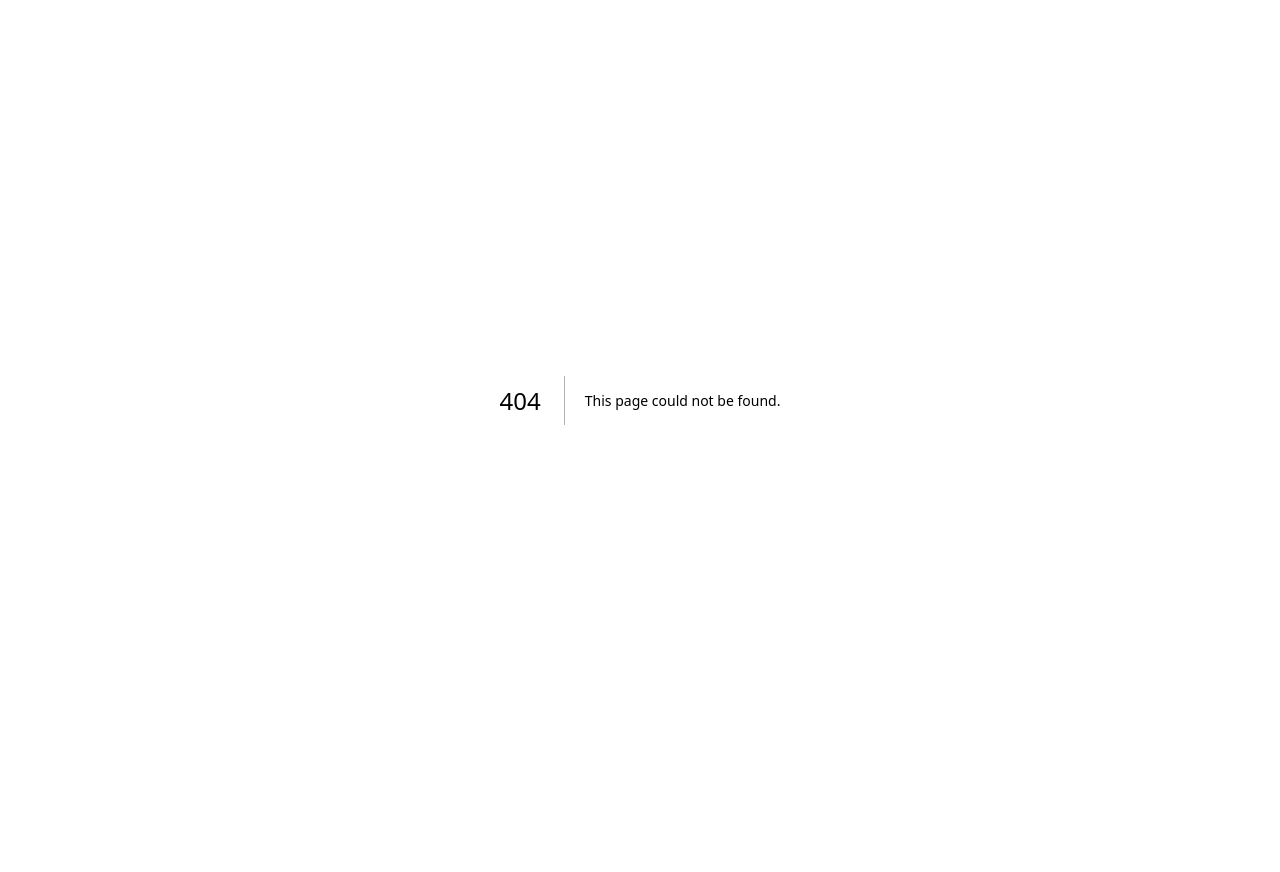
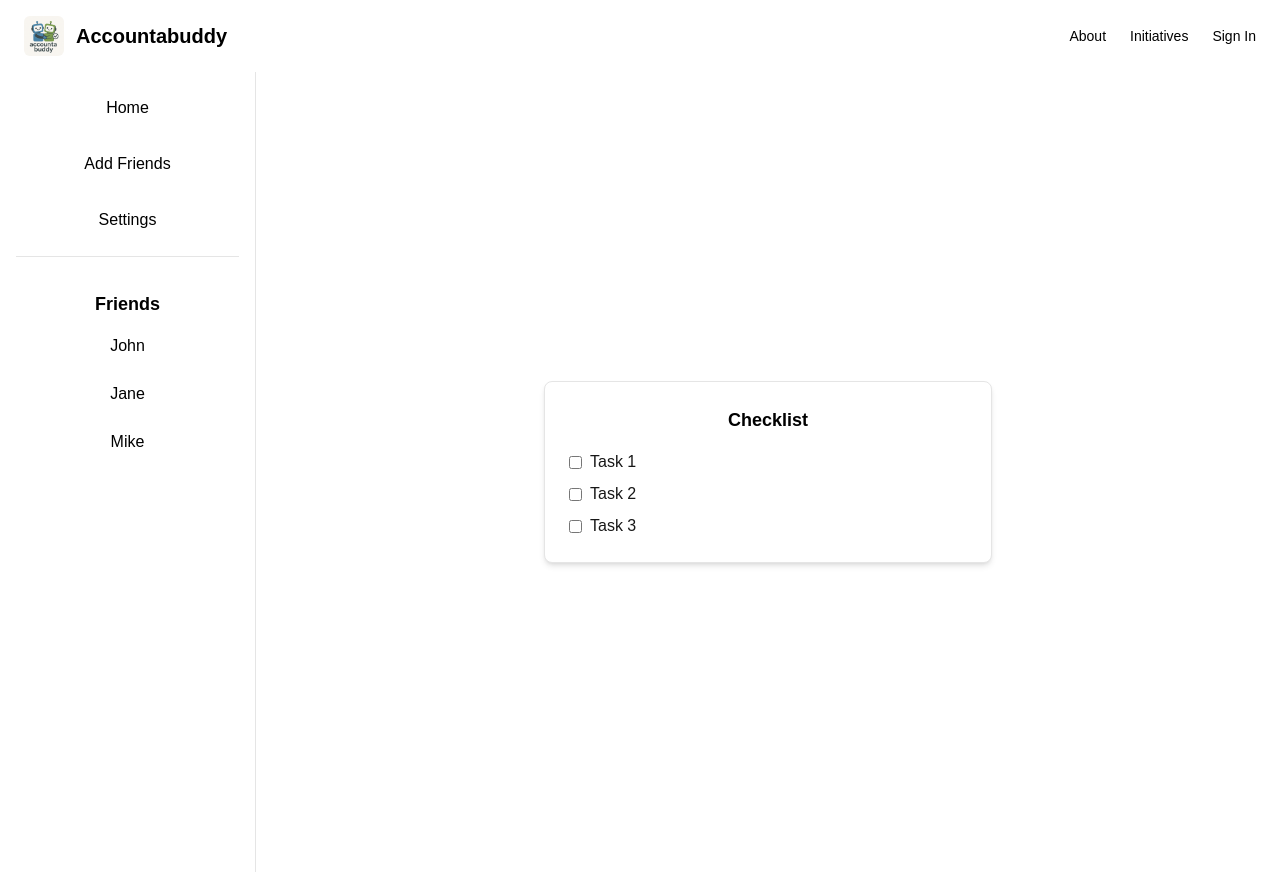
Before and after one commit to jalee314/AccountaBuddy, a Next.js app: page /friendlist in a window 1280 px wide. Before the commit this address had no page. Before the commit the page ends 800 px from the top, so only its background shows below. Built offline with nearby package versions, Linux system fonts and the light colour scheme.

Commit message:
create friendlist page.js

```diff
--- /dev/null
+++ b/app/friendlist/page.js
@@ -0,0 +1,109 @@
+// app/friendlist/page.js
+'use client';
+import Navbar from '../../components/Navbar'; // adjust path if needed
+import { useState } from 'react';
+
+export default function friendlistPage() {
+  const [tasks, setTasks] = useState([
+    { id: 1, text: 'Task 1', completed: false },
+    { id: 2, text: 'Task 2', completed: false },
+    { id: 3, text: 'Task 3', completed: false },
+  ]);
+
+  const toggleTask = (id) => {
+    setTasks((prevTasks) =>
+      prevTasks.map((task) =>
+        task.id === id ? { ...task, completed: !task.completed } : task
+      )
+    );
+  };
+
+  return (
+    <>
+      <Navbar />
+      <main className="min-h-screen bg-[var(--background)] text-[var(--foreground)] flex">
+        {/* Sidebar */}
+        <aside className="w-64 bg-white dark:bg-neutral-900 border-r border-neutral-200 dark:border-neutral-800 p-4 flex flex-col items-start">
+          <ul className="space-y-4 w-full">
+            <li>
+              <a
+                href="#"
+                className="block text-center text-black dark:text-white hover:bg-gray-100 dark:hover:bg-neutral-800 py-2 rounded-md transition"
+              >
+                Home
+              </a>
+            </li>
+            <li>
+              <a
+                href="#"
+                className="block text-center text-black dark:text-white hover:bg-gray-100 dark:hover:bg-neutral-800 py-2 rounded-md transition"
+              >
+                Add Friends
+              </a>
+            </li>
+            <li>
+              <a
+                href="#"
+                className="block text-center text-black dark:text-white hover:bg-gray-100 dark:hover:bg-neutral-800 py-2 rounded-md transition"
+              >
+                Settings
+              </a>
+            </li>
+          </ul>
+          {/*divider*/}
+
+
+          <hr className="my-4 w-full border-neutral-200 dark:border-neutral-800" />
+          <hr/>
+          {/* Friends Title */}
+            <h2 className="text-lg font-bold text-black dark:text-white mt-4 text-center self-center">Friends</h2>
+
+          <button
+                onClick={() => window.location.href = '/friendlist/'}
+                className="mt-2 w-full bg-white dark:bg-neutral-900 text-black dark:text-white py-2 rounded-md transition hover:bg-gray-100 dark:hover:bg-neutral-800"
+            >
+                John
+            </button>
+            <button
+                onClick={() => window.location.href = '/friendlist/'}
+                className="mt-2 w-full bg-white dark:bg-neutral-900 text-black dark:text-white py-2 rounded-md transition hover:bg-gray-100 dark:hover:bg-neutral-800"
+            >
+                Jane
+            </button>
+            <button
+                onClick={() => window.location.href = '/friendlist/'}
+                className="mt-2 w-full bg-white dark:bg-neutral-900 text-black dark:text-white py-2 rounded-md transition hover:bg-gray-100 dark:hover:bg-neutral-800"
+            >
+                Mike
+            </button>
+        </aside>
+
+        {/* Main Content */}
+        <section className="flex-1 p-6 flex items-center justify-center">
+          <div className="w-full max-w-md bg-white dark:bg-neutral-900 border border-neutral-200 dark:border-neutral-800 p-6 rounded-lg shadow-md">
+            <h2 className="text-lg font-bold text-black dark:text-white mb-4 text-center">Checklist</h2>
+            <ul className="space-y-2">
+              {tasks.map((task) => (
+                <li key={task.id} className="flex items-center">
+                  <input
+                    type="checkbox"
+                    checked={task.completed}
+                    onChange={() => toggleTask(task.id)}
+                    className="mr-2"
+                  />
+                  <span
+                    className={`${
+                      task.completed ? 'line-through text-gray-500 dark:text-gray-400' : ''
+                    }`}
+                  >
+                    {task.text}
+                  </span>
+                </li>
+              ))}
+            </ul>
+          </div>
+        </section>
+      </main>
+    </>
+  );
+}
```
